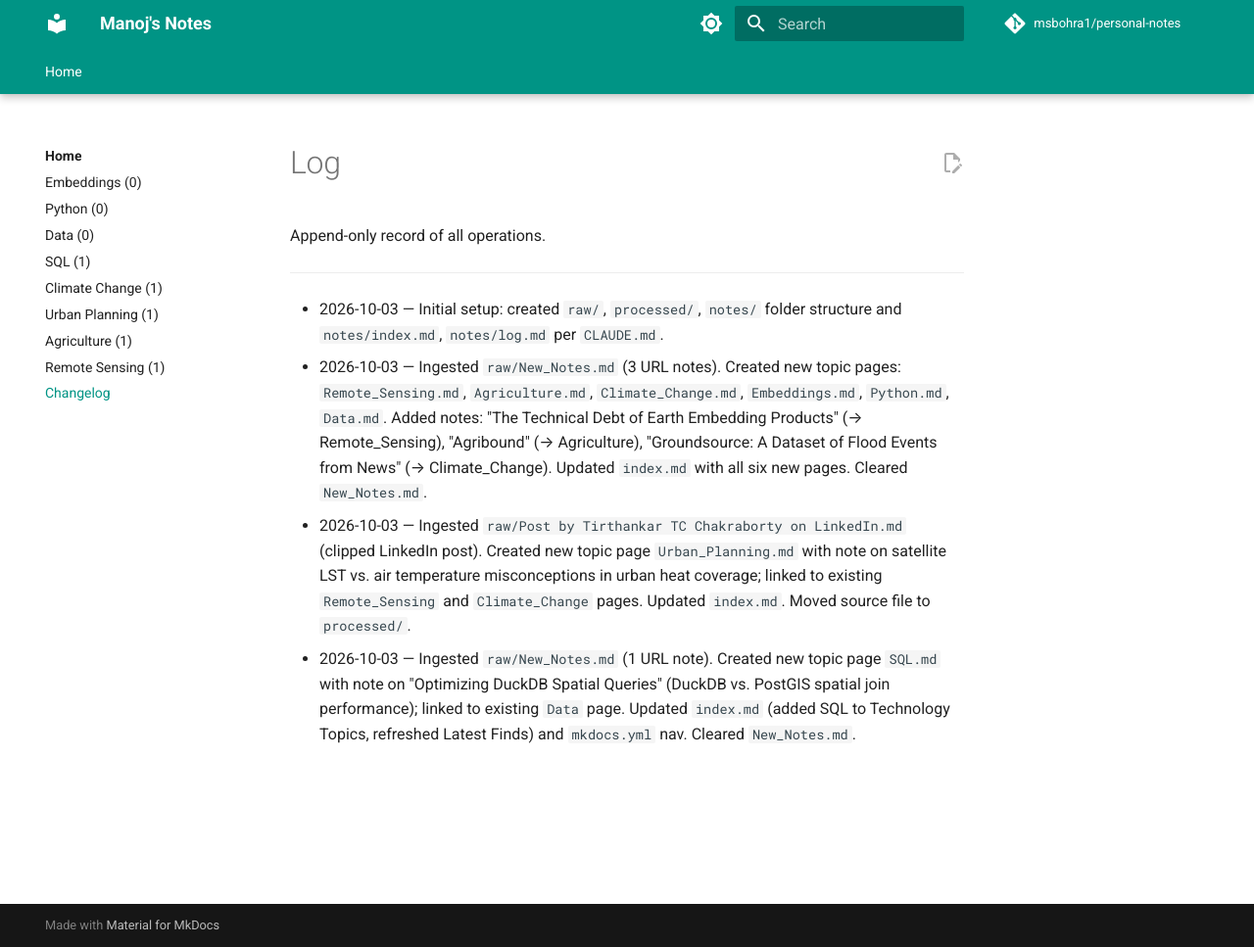
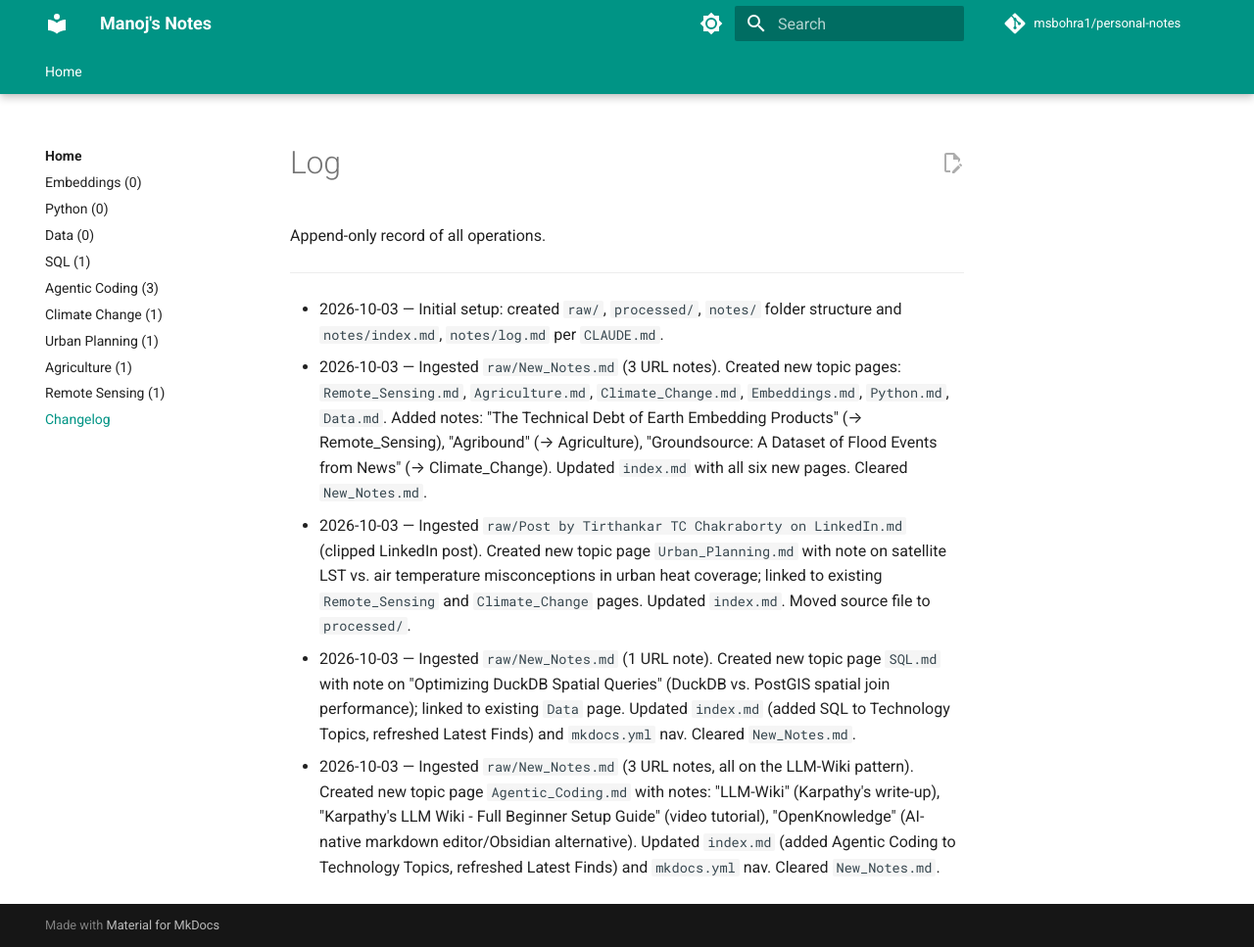
Before and after one commit to msbohra1/personal-notes, an MkDocs documentation site: the page built from notes/log.md, in a window 1280 px wide and 967 px high. Shown: the whole window at 98% size. Built offline with MkDocs 1.6.1 and Material for MkDocs 9.7.7, drawn with Linux system fonts in a browser that asks for light colours; comment, search, counter and statistics services are not loaded.

Commit message:
Ingest LLM-Wiki pattern notes
Adds a new Agentic Coding topic page covering Karpathy's LLM-Wiki
pattern, its video setup guide, and the OpenKnowledge editor, and
refreshes the index's Latest Finds section and mkdocs nav.

Co-Authored-By: Claude Sonnet 5 <noreply@anthropic.com>

```diff
--- a/mkdocs.yml
+++ b/mkdocs.yml
@@ -64,6 +64,7 @@ nav:
     - Python: Python.md
     - Data: Data.md
     - SQL: SQL.md
+    - Agentic Coding: Agentic_Coding.md
     - Climate Change: Climate_Change.md
     - Urban Planning: Urban_Planning.md
     - Agriculture: Agriculture.md
--- a/notes/log.md
+++ b/notes/log.md
@@ -8,3 +8,4 @@ Append-only record of all operations.
 - 2026-10-03 — Ingested `raw/New_Notes.md` (3 URL notes). Created new topic pages: `Remote_Sensing.md`, `Agriculture.md`, `Climate_Change.md`, `Embeddings.md`, `Python.md`, `Data.md`. Added notes: "The Technical Debt of Earth Embedding Products" (→ Remote_Sensing), "Agribound" (→ Agriculture), "Groundsource: A Dataset of Flood Events from News" (→ Climate_Change). Updated `index.md` with all six new pages. Cleared `New_Notes.md`.
 - 2026-10-03 — Ingested `raw/Post by Tirthankar TC Chakraborty on LinkedIn.md` (clipped LinkedIn post). Created new topic page `Urban_Planning.md` with note on satellite LST vs. air temperature misconceptions in urban heat coverage; linked to existing `Remote_Sensing` and `Climate_Change` pages. Updated `index.md`. Moved source file to `processed/`.
 - 2026-10-03 — Ingested `raw/New_Notes.md` (1 URL note). Created new topic page `SQL.md` with note on "Optimizing DuckDB Spatial Queries" (DuckDB vs. PostGIS spatial join performance); linked to existing `Data` page. Updated `index.md` (added SQL to Technology Topics, refreshed Latest Finds) and `mkdocs.yml` nav. Cleared `New_Notes.md`.
+- 2026-10-03 — Ingested `raw/New_Notes.md` (3 URL notes, all on the LLM-Wiki pattern). Created new topic page `Agentic_Coding.md` with notes: "LLM-Wiki" (Karpathy's write-up), "Karpathy's LLM Wiki - Full Beginner Setup Guide" (video tutorial), "OpenKnowledge" (AI-native markdown editor/Obsidian alternative). Updated `index.md` (added Agentic Coding to Technology Topics, refreshed Latest Finds) and `mkdocs.yml` nav. Cleared `New_Notes.md`.
```
Also changed, not shown: notes/Agentic_Coding.md (added, +10 -0 lines), notes/index.md (+2 -1 lines).
